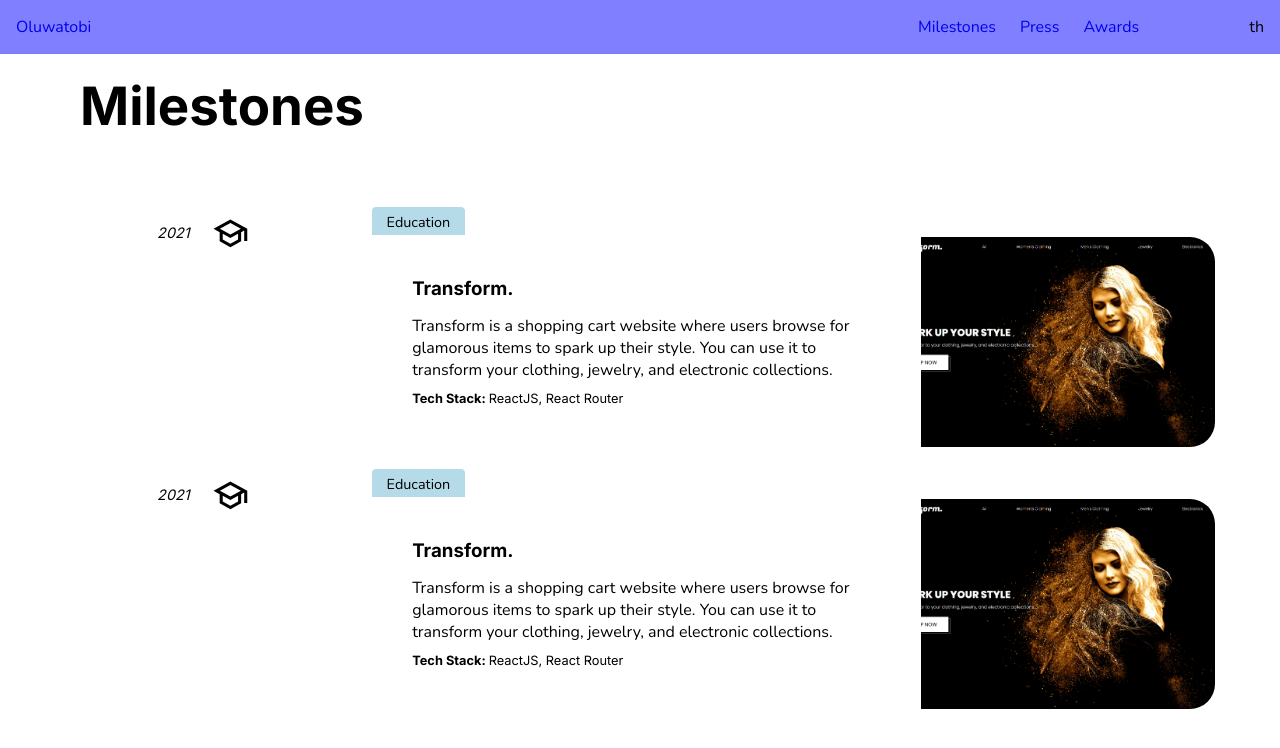
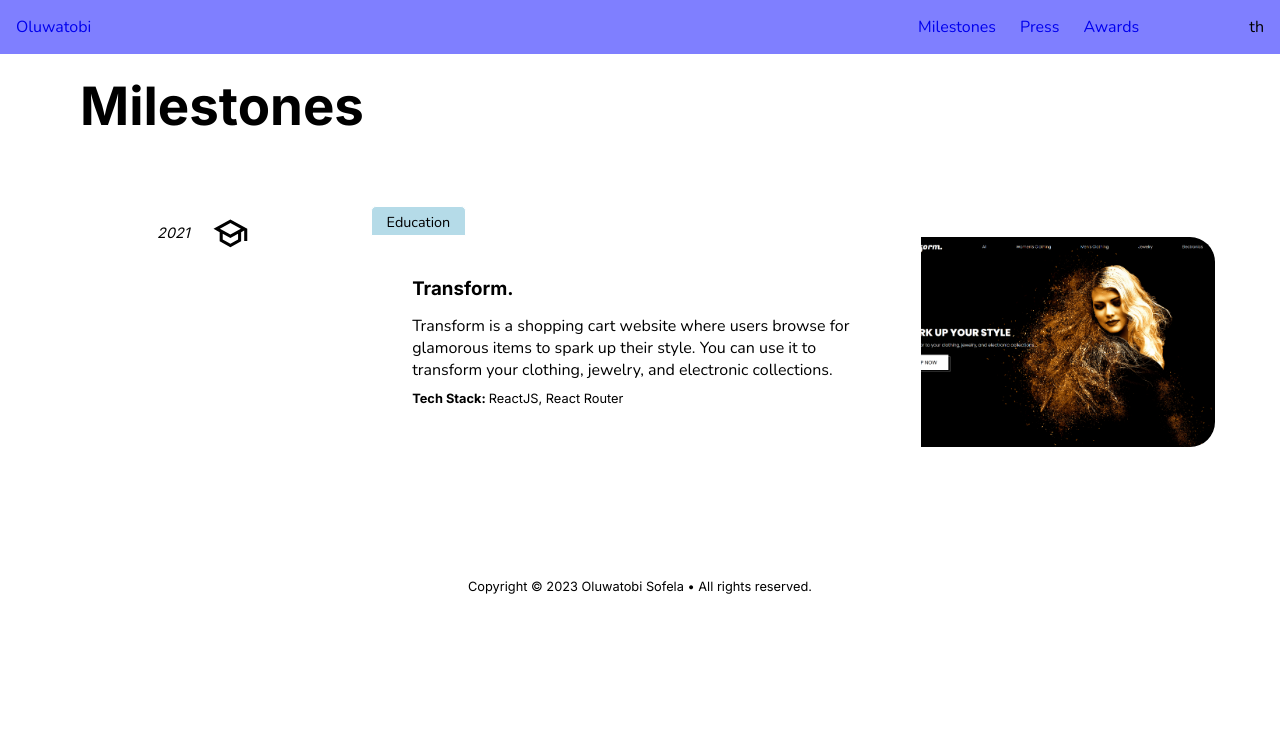
Before and after one commit to oluwatobiss/personal-portfolio, a Next.js app: page /milestones in a window 1280 px wide. Shown: the top 748 px of the page. Built offline with nearby package versions, Linux system fonts and the light colour scheme.

Commit message:
Create 'MilestoneSections' component

```diff
--- /dev/null
+++ b/src/components/MilestoneSections.jsx
@@ -0,0 +1,40 @@
+import uniqid from "uniqid";
+import Image from "next/image";
+import styles from "@/src/styles/Milestones.module.css";
+import { Inter, Nunito } from "next/font/google";
+import educationMilestonesInfoArray from "../educationMilestonesInfoArray";
+
+const inter = Inter({ subsets: ["latin"] });
+const nunito = Nunito({ subsets: ["latin"] });
+
+const milestoneSections = educationMilestonesInfoArray.map((i) => {
+  const endDateString = i.startDate !== i.endDate ? ` - ${i.endDate}` : "";
+  return (
+    <section className={styles.milestoneSection} key={uniqid()}>
+      <div className={styles.milestoneDate}>
+        <em>{`${i.startDate}${endDateString}`}</em>
+      </div>
+      <div className={styles.milestoneIcon}>{i.icon}</div>
+      <div className={`${styles.milestoneCategory} ${nunito.className}`}>
+        {i.category}
+      </div>
+      <div className={styles.milestoneInfo}>
+        <span className={styles.infoSpan}>
+          <h3>{i.name}</h3>
+          <p className={nunito.className}>{i.about}</p>
+          <span className={styles.techStackSpan}>
+            <strong className={inter.className}>Tech Stack: </strong>
+            {`${i.stack}`}
+          </span>
+        </span>
+        <span className={styles.imageSpan}>
+          <Image src={i.imgSrc} alt={i.imgAlt} placeholder="blur" />
+        </span>
+      </div>
+    </section>
+  );
+});
+
+export default function MilestoneSections() {
+  return milestoneSections;
+}
--- a/src/components/Milestones.jsx
+++ b/src/components/Milestones.jsx
@@ -1,14 +1,7 @@
 import Layout from "./Layout";
 import Head from "next/head";
-import uniqid from "uniqid";
-import Image from "next/image";
 import styles from "@/src/styles/Milestones.module.css";
-import { Inter, Nunito } from "next/font/google";
-import transformProjPic from "@/public/transform-oluwatobi-sofela.png";
-import { MdOutlineSchool } from "react-icons/md";
-
-const inter = Inter({ subsets: ["latin"] });
-const nunito = Nunito({ subsets: ["latin"] });
+import MilestoneSections from "./MilestoneSections";
 
 export default function Milestones() {
   return (
@@ -17,60 +10,7 @@ export default function Milestones() {
         <title>Milestones - Oluwatobi Sofela</title>
       </Head>
       <h1 className={styles.pageHeading}>Milestones</h1>
-      <div className={styles.timeline}>
-        <section className={styles.milestoneSection} key={uniqid()}>
-          <div className={styles.milestoneDate}>
-            <em>2021</em>
-          </div>
-          <div className={styles.milestoneIcon}>{<MdOutlineSchool />}</div>
-          <div className={`${styles.milestoneCategory} ${nunito.className}`}>
-            Education
-          </div>
-          <div className={styles.milestoneInfo}>
-            <span className={styles.infoSpan}>
-              <h3>Transform.</h3>
-              <p className={nunito.className}>
-                Transform is a shopping cart website where users browse for
-                glamorous items to spark up their style. You can use it to
-                transform your clothing, jewelry, and electronic collections.
-              </p>
-              <span className={styles.techStackSpan}>
-                <strong className={inter.className}>Tech Stack: </strong>
-                ReactJS, React Router
-              </span>
-            </span>
-            <span className={styles.imageSpan}>
-              <Image src={transformProjPic} alt="test" placeholder="blur" />
-            </span>
-          </div>
-        </section>
-        <section className={styles.milestoneSection} key={uniqid()}>
-          <div className={styles.milestoneDate}>
-            <em>2021</em>
-          </div>
-          <div className={styles.milestoneIcon}>{<MdOutlineSchool />}</div>
-          <div className={`${styles.milestoneCategory} ${nunito.className}`}>
-            Education
-          </div>
-          <div className={styles.milestoneInfo}>
-            <span className={styles.infoSpan}>
-              <h3>Transform.</h3>
-              <p className={nunito.className}>
-                Transform is a shopping cart website where users browse for
-                glamorous items to spark up their style. You can use it to
-                transform your clothing, jewelry, and electronic collections.
-              </p>
-              <span className={styles.techStackSpan}>
-                <strong className={inter.className}>Tech Stack: </strong>
-                ReactJS, React Router
-              </span>
-            </span>
-            <span className={styles.imageSpan}>
-              <Image src={transformProjPic} alt="test" placeholder="blur" />
-            </span>
-          </div>
-        </section>
-      </div>
+      <div className={styles.timeline}>{<MilestoneSections />}</div>
     </Layout>
   );
 }
--- /dev/null
+++ b/src/educationMilestonesInfoArray.js
@@ -0,0 +1,19 @@
+import { MdOutlineSchool } from "react-icons/md";
+import transformProjPic from "@/public/transform-oluwatobi-sofela.png";
+
+const educationMilestonesArray = [
+  {
+    endDate: 2021,
+    startDate: 2021,
+    icon: <MdOutlineSchool />,
+    category: "Education",
+    name: "Transform.",
+    about:
+      "Transform is a shopping cart website where users browse for glamorous items to spark up their style. You can use it to transform your clothing, jewelry, and electronic collections.",
+    stack: "ReactJS, React Router",
+    imgSrc: transformProjPic,
+    imgAlt: "Transform shopping cart project's screenshot",
+  },
+];
+
+export default educationMilestonesArray;
--- a/src/styles/Milestones.module.css
+++ b/src/styles/Milestones.module.css
@@ -25,6 +25,7 @@
 .milestoneSection {
   position: relative;
   width: 100vw; /* Use same as .timeline to get right positioning for the vertical line and milestone icons */
+  margin-bottom: 57px;
 }
 
 .milestoneDate {
```
